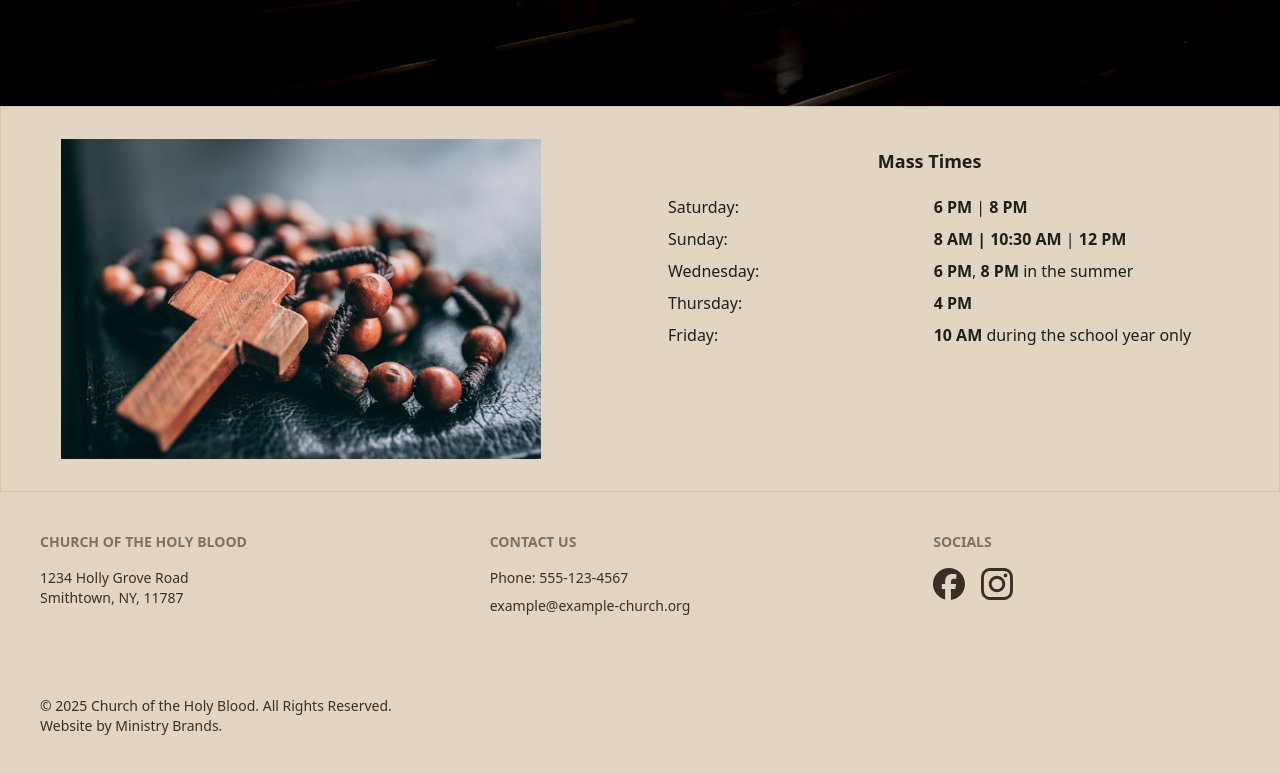
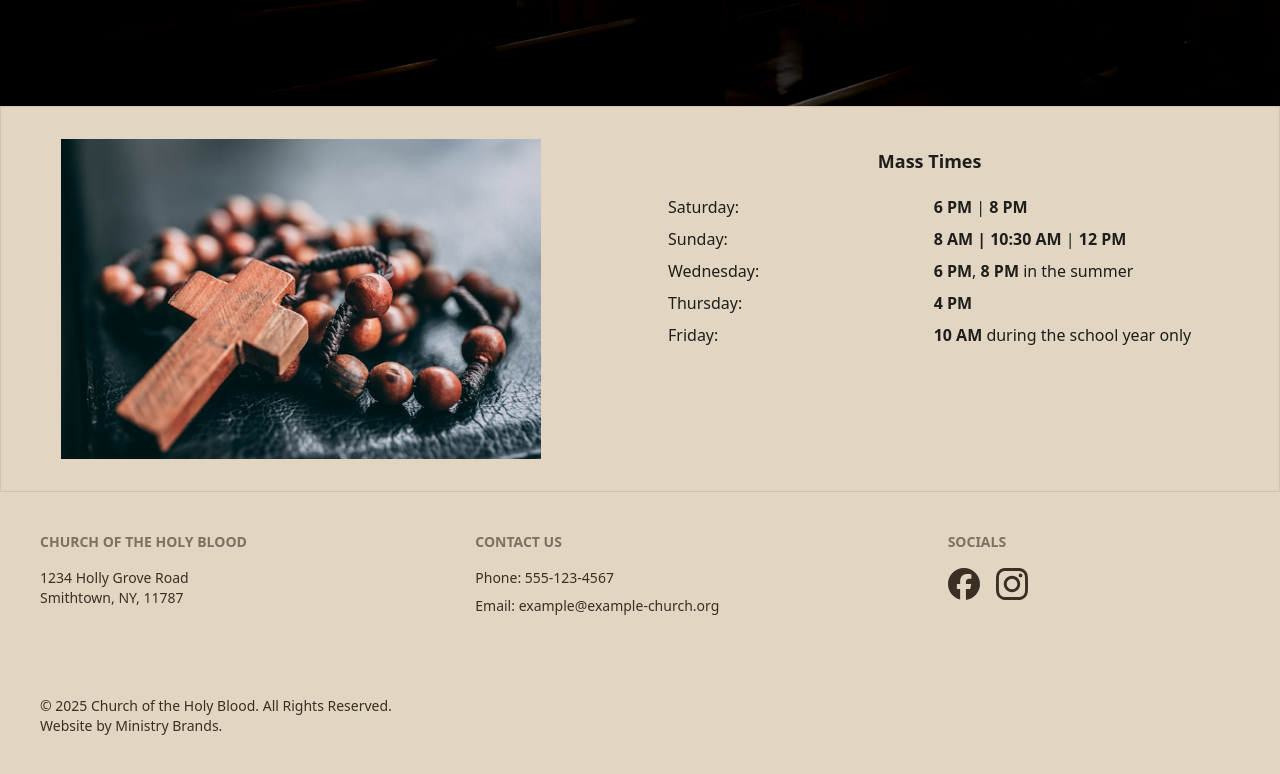
Before and after one commit to dbecher1/church-website-example-4, a SvelteKit app: page / in a window 1280 px wide. Shown: the part 738-1512 px from the top of the page. Built offline with nearby package versions, Linux system fonts and the light colour scheme; a web font is replaced by a local one.

Commit message:
Very small tweak on email link in footer

```diff
--- a/src/routes/+layout.svelte
+++ b/src/routes/+layout.svelte
@@ -101,9 +101,12 @@
 		<nav>
 			<h6 class='footer-title'>Contact Us</h6>
 			<div>Phone: {CHURCH_INFO.CHURCH_NUMBER}</div>
-			<a href='/' class='link link-hover'>
+			<div>
+				Email: <a href='/' class='link link-hover'>
 				{CHURCH_INFO.CHURCH_EMAIL}
 			</a>
+			</div>
+
 		</nav>
 		<nav>
 			<h6 class='footer-title'>Socials</h6>
```
